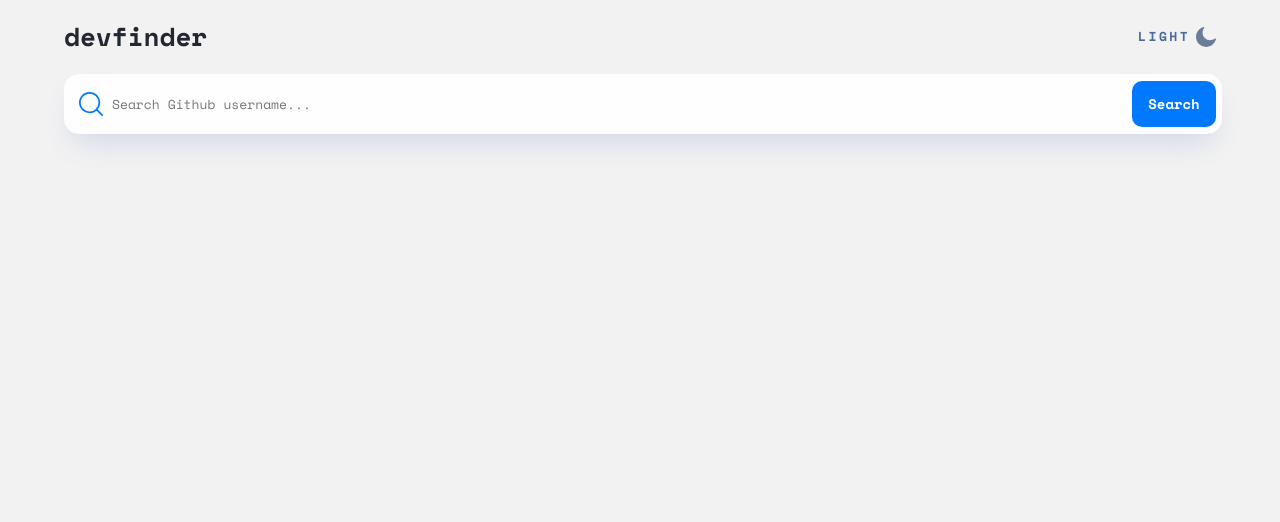
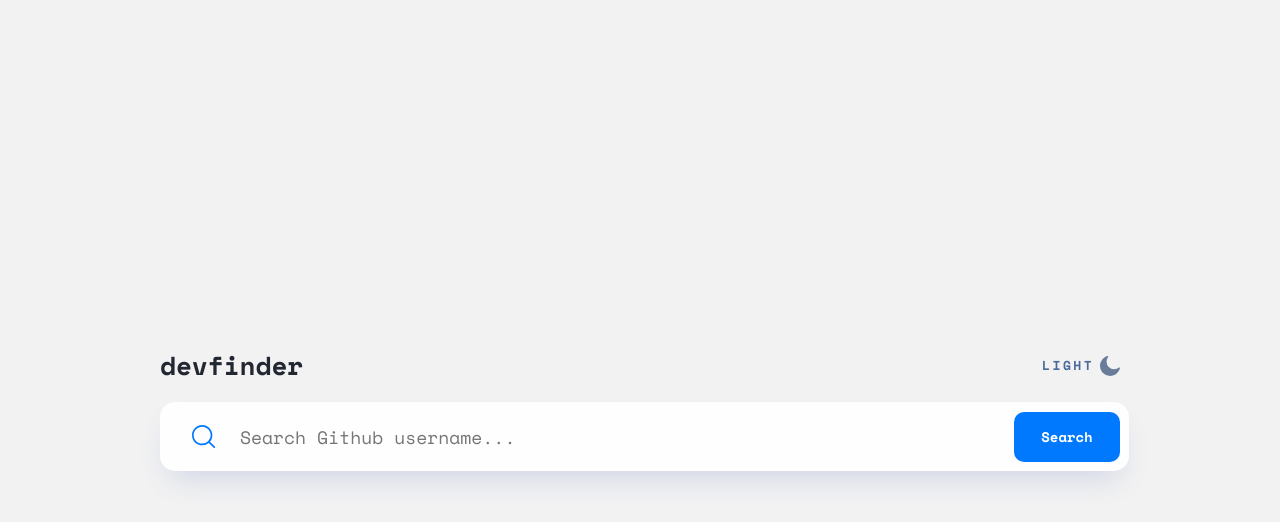
Before and after one commit to datobobokhia/github-user-search-app, a React (Create React App) app: page / in a window 1280 px wide. Shown: the top 522 px of the page. Built offline with nearby package versions, Linux system fonts and the light colour scheme.

Commit message:
finished project

```diff
--- a/src/components/PageContent/Main/index.js
+++ b/src/components/PageContent/Main/index.js
@@ -15,6 +15,7 @@ export default function Main({ darkMode }) {
         .get(`https://api.github.com/users/${githubUser}`)
         .then(function (response) {
           setDataResponse(response);
+          setNoResult(null);
         })
         .catch(function (error) {
           setNoResult(error);
--- a/src/components/styles/Global.js
+++ b/src/components/styles/Global.js
@@ -9,6 +9,16 @@ export const GlobalStyle = createGlobalStyle`
   body {
     height: 100vh;
     background: ${(props) => (props.darkMode ? "#141d2f" : "#F2F2F2")};
+    display: flex;
+    flex-direction: column;
+    justify-content: center;
+  }
+
+  @media (max-width: 600px) {
+    body {
+      display: block;
+    }
+
   }
 
 `;
--- a/src/components/styles/Header.styled.js
+++ b/src/components/styles/Header.styled.js
@@ -1,7 +1,7 @@
 import styled from "styled-components";
 
 export const StyledHeader = styled.header`
-  width: 90%;
+  width: 75%;
   display: flex;
   justify-content: space-between;
   margin: auto;
@@ -34,4 +34,7 @@ export const StyledHeader = styled.header`
     letter-spacing: 2.5px;
     color: #4b6a9b;
   }
+  @media (max-width: 600px) {
+    width: 90%;
+  }
 `;
--- a/src/components/styles/UserInfo.styled.js
+++ b/src/components/styles/UserInfo.styled.js
@@ -3,7 +3,7 @@ import styled from "styled-components";
 export const StyledUserInfo = styled.section`
   position: relative;
   top: 16px;
-  width: 90%;
+  width: 75%;
   margin: auto;
   height: 517px;
   background: ${(props) => (props.darkMode ? "#1e2a47" : "#ffffff")};
@@ -14,8 +14,8 @@ export const StyledUserInfo = styled.section`
   align-items: center;
 
   img {
-    width: 70px;
-    height: 70px;
+    width: 117px;
+    height: 117px;
     border-radius: 50%;
   }
 
@@ -23,8 +23,9 @@ export const StyledUserInfo = styled.section`
     font-family: "Space Mono";
     font-style: normal;
     font-weight: 400;
-    font-size: 13px;
+    font-size: 15px;
     line-height: 25px;
+
     color: #4b6a9b;
   }
 
@@ -33,8 +34,9 @@ export const StyledUserInfo = styled.section`
     font-family: "Space Mono";
     font-style: normal;
     font-weight: 700;
-    font-size: 16px;
-    line-height: 24px;
+    font-size: 26px;
+    line-height: 39px;
+
     color: #2b3442;
   }
 
@@ -43,8 +45,8 @@ export const StyledUserInfo = styled.section`
     font-family: "Space Mono";
     font-style: normal;
     font-weight: 400;
-    font-size: 13px;
-    line-height: 19px;
+    font-size: 16px;
+    line-height: 24px;
     color: #0079ff;
   }
 
@@ -53,9 +55,36 @@ export const StyledUserInfo = styled.section`
     font-family: "Space Mono";
     font-style: normal;
     font-weight: 400;
-    font-size: 13px;
-    line-height: 19px;
+    font-size: 15px;
+    line-height: 22px;
+
     color: #697c9a;
+  }
+  @media (max-width: 600px) {
+    width: 90%;
+
+    img {
+      width: 70px;
+      height: 70px;
+    }
+    h2 {
+      font-size: 16px;
+      line-height: 24px;
+    }
+
+    h3 {
+      font-size: 13px;
+      line-height: 19px;
+    }
+
+    h5 {
+      font-size: 13px;
+      line-height: 19px;
+    }
+    p {
+      font-size: 13px;
+      line-height: 25px;
+    }
   }
 `;
 
@@ -97,8 +126,9 @@ export const StyledUserInfoQuantities = styled.div`
     font-family: "Space Mono";
     font-style: normal;
     font-weight: 400;
-    font-size: 11px;
-    line-height: 16px;
+    font-size: 13px;
+    line-height: 19px;
+
     text-align: center;
     color: ${(props) => (props.darkMode ? "#ffffff" : "#4b6a9b")};
   }
@@ -108,19 +138,32 @@ export const StyledUserInfoQuantities = styled.div`
     font-family: "Space Mono";
     font-style: normal;
     font-weight: 700;
-    font-size: 16px;
-    line-height: 24px;
+    font-size: 22px;
+    line-height: 33px;
+    text-transform: uppercase;
+
     text-align: center;
     text-transform: uppercase;
     color: ${(props) => (props.darkMode ? "#ffffff" : "#2b3442")};
   }
+  @media (max-width: 600px) {
+    p {
+      font-size: 11px;
+      line-height: 16px;
+    }
+
+    h3 {
+      font-size: 16px;
+      line-height: 24px;
+    }
+  }
 `;
 
 export const StyledUserSocialActivity = styled.div`
-  width: 300px;
+  width: 100%;
   height: 127px;
-  display: flex;
-  flex-direction: column;
+  display: grid;
+  grid-template-columns: auto auto;
   justify-content: space-between;
 
   img {
@@ -134,5 +177,18 @@ export const StyledUserSocialActivity = styled.div`
   }
   p {
     margin: 0px;
+    font-size: 15px;
+    line-height: 22px;
+  }
+
+  @media (max-width: 800px) {
+    width: 300px;
+    display: flex;
+    flex-direction: column;
+    justify-content: space-between;
+    p {
+      font-size: 13px;
+      line-height: 19px;
+    }
   }
 `;
--- a/src/components/styles/UserInput.styled.js
+++ b/src/components/styles/UserInput.styled.js
@@ -3,16 +3,16 @@ import styled from "styled-components";
 export const StyledUserInput = styled.section`
   display: flex;
   align-items: center;
-  width: 90%;
+  width: 75%;
   margin: auto;
   input {
     border: none;
     width: 100%;
-    height: 60px;
+    height: 69px;
     font-family: "Space Mono";
     font-style: normal;
     font-weight: 400;
-    font-size: 13px;
+    font-size: 18px;
     line-height: 25px;
     color: ${(props) => (props.darkMode ? "#FFFFFF" : "#4b6a9b")};
     border-radius: 15px;
@@ -20,10 +20,27 @@ export const StyledUserInput = styled.section`
     box-shadow: 0px 16px 30px -10px rgba(70, 96, 187, 0.198567);
     background-image: url("/assets/photo/icon-search.svg");
     background-repeat: no-repeat;
-    background-position: 15px;
-    padding-left: 48px;
+    background-size: 24px;
+    background-position: 32px;
+    padding-left: 80px;
     padding-right: 100px;
     flex-grow: 2;
+  }
+
+  input::placeholder {
+    opacity: ${(props) => (props.noResult ? "0" : "1")};
+  }
+  input::-webkit-input-placeholder {
+    opacity: ${(props) => (props.noResult ? "0" : "1")};
+  }
+  input:-moz-placeholder {
+    opacity: ${(props) => (props.noResult ? "0" : "1")};
+  }
+  input::-moz-placeholder {
+    opacity: ${(props) => (props.noResult ? "0" : "1")};
+  }
+  input:-ms-input-placeholder {
+    opacity: ${(props) => (props.noResult ? "0" : "1")};
   }
 
   input:focus {
@@ -31,8 +48,8 @@ export const StyledUserInput = styled.section`
   }
 
   button {
-    width: 84px;
-    height: 46px;
+    width: 106px;
+    height: 50px;
     background: #0079ff;
     border-radius: 10px;
     border: none;
@@ -43,7 +60,7 @@ export const StyledUserInput = styled.section`
     line-height: 21px;
     text-align: center;
     color: #ffffff;
-    margin-left: -90px;
+    margin-left: -115px;
     cursor: pointer;
   }
 
@@ -53,7 +70,7 @@ export const StyledUserInput = styled.section`
   p {
     display: ${(props) => (props.noResult ? "block" : "none")};
     position: absolute;
-    right: 140px;
+    right: 360px;
     font-family: "Space Mono";
     font-style: normal;
     font-weight: 700;
@@ -61,4 +78,35 @@ export const StyledUserInput = styled.section`
     line-height: 22px;
     color: #f74646;
   }
+
+  @media (max-width: 1300px) {
+    p {
+      right: 320px;
+    }
+  }
+
+  @media (max-width: 850px) {
+    p {
+      right: 280px;
+    }
+  }
+
+  @media (max-width: 600px) {
+    width: 90%;
+    input {
+      font-size: 13px;
+      height: 60px;
+      background-position: 15px;
+      padding-left: 48px;
+      background-size: 20px;
+    }
+    button {
+      width: 84px;
+      height: 46px;
+      margin-left: -90px;
+    }
+    p {
+      right: 120px;
+    }
+  }
 `;
```
